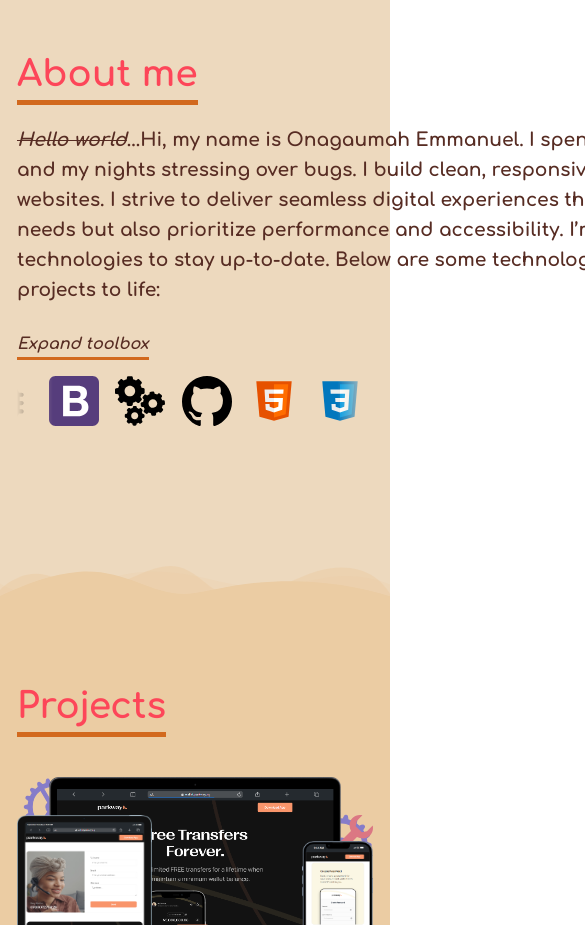
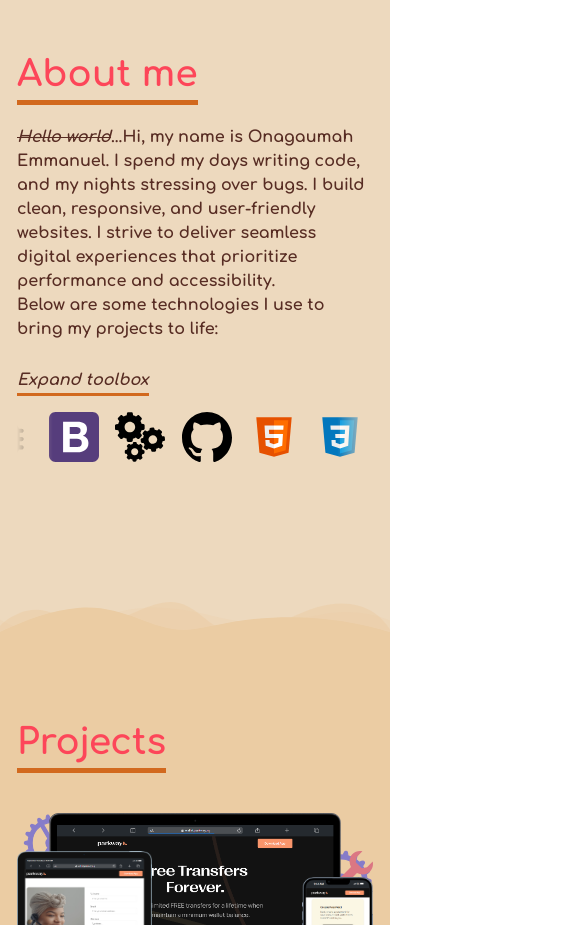
Before and after one commit to EmmaTheVibe/emmanuel-onagaumah-portfolio-app, a React (Create React App) app: page / in a window 390 px wide. Shown: the part 880-1805 px from the top of the page, 585 px wide, since content can reach past the window. Built offline with nearby package versions, Linux system fonts and the light colour scheme; a web font is replaced by a local one.

Commit message:
deletion

```diff
--- a/src/Skills.jsx
+++ b/src/Skills.jsx
@@ -71,10 +71,9 @@ export default function Skills({ theme }) {
             <em className="strike">Hello world</em>...Hi, my name is Onagaumah
             Emmanuel. I spend my days writing code, and my nights stressing over
             bugs. I build clean, responsive, and user-friendly websites. I
-            strive to deliver seamless digital experiences that not only meet
-            client needs but also prioritize performance and accessibility. I’m
-            constantly learning new technologies to stay up-to-date. Below are
-            some technologies I use to bring my projects to life:
+            strive to deliver seamless digital experiences that prioritize
+            performance and accessibility. <br />
+            Below are some technologies I use to bring my projects to life:
           </motion.h3>
         </div>
 
--- a/src/index.scss
+++ b/src/index.scss
@@ -332,7 +332,7 @@ section {
 
 .about {
   line-height: 30px;
-  width: 825px;
+  width: 75%;
 }
 .strike {
   text-decoration: line-through;
@@ -788,6 +788,12 @@ button:hover {
     width: 700px;
   }
 
+  .about {
+    width: 100%;
+    font-size: 16px;
+    line-height: 24px;
+  }
+
   .showbox.skills-grid-container {
     height: 358px;
   }
```
Also changed, not shown: 1 other file (tests, documents, lock files or other folders).
